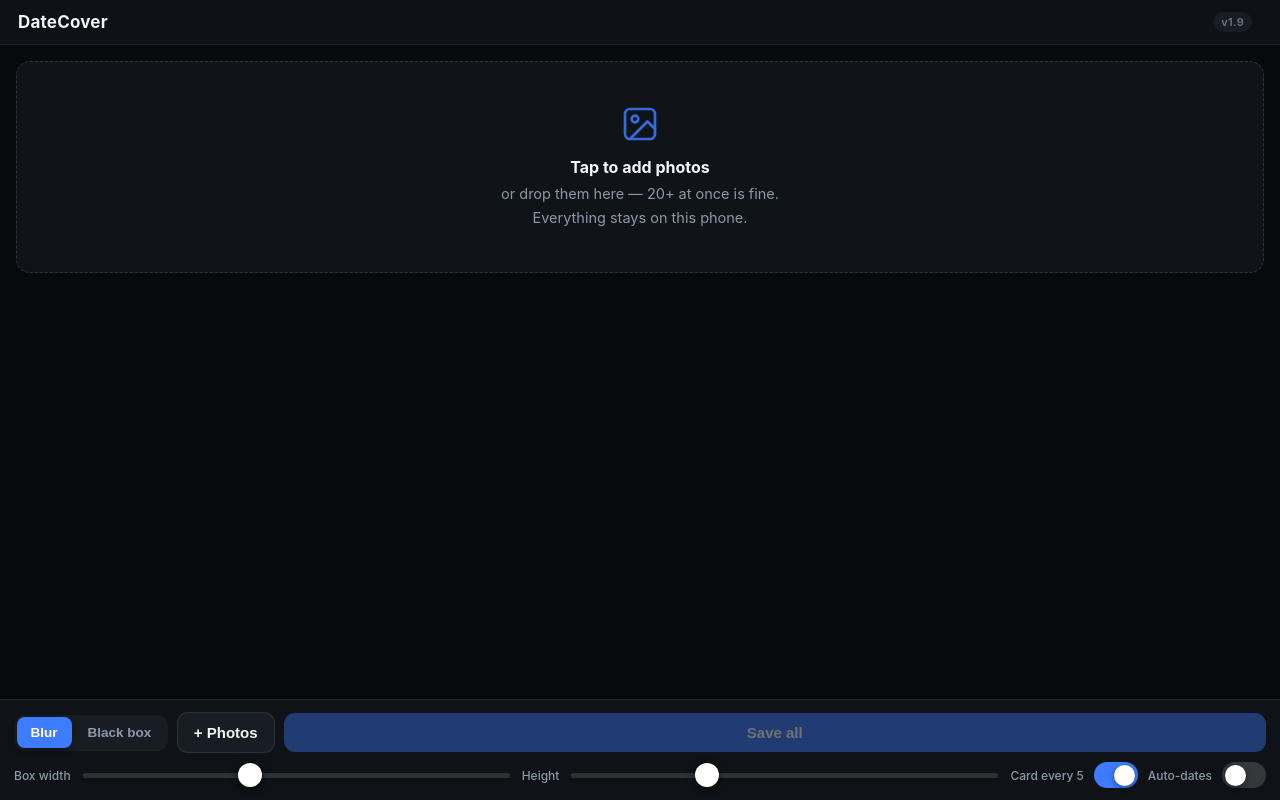
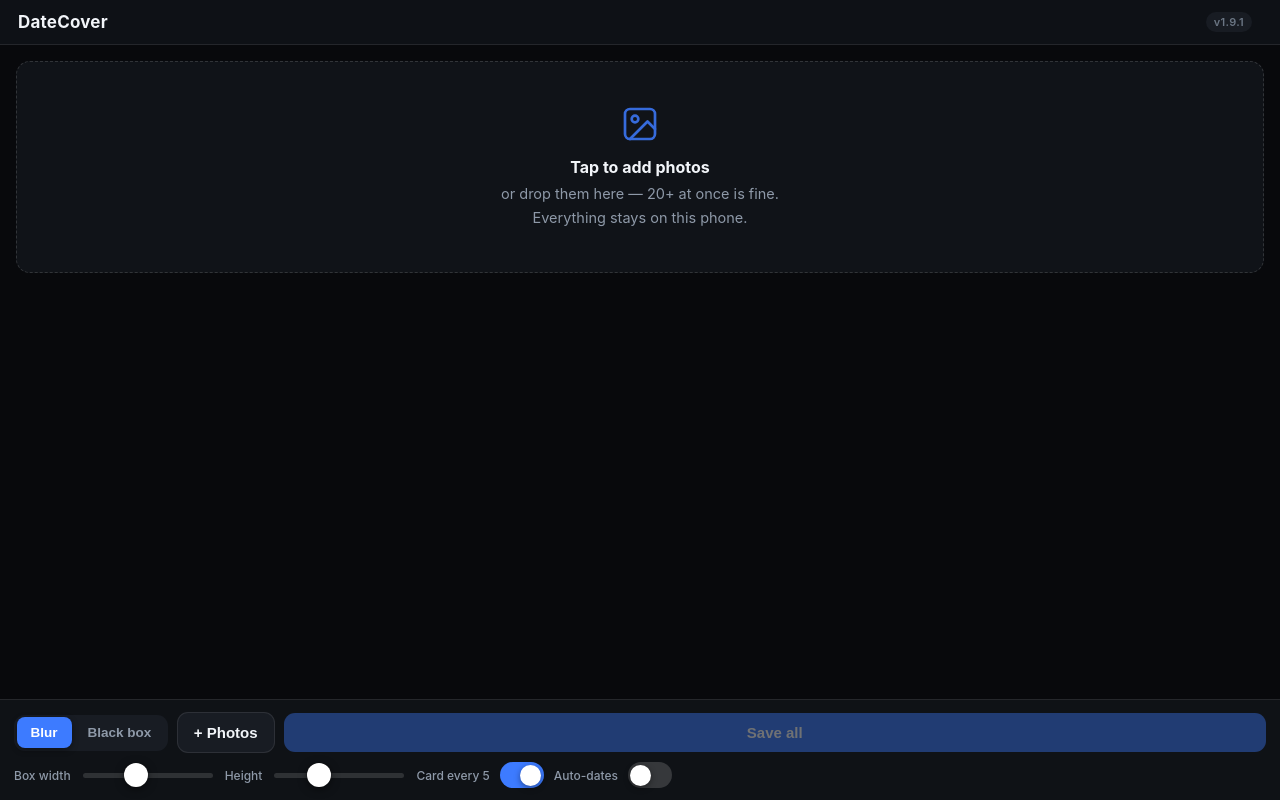
Before and after one commit to Aws8/datecover, a plain HTML site: page index.html in a window 1280 px wide. Drawn offline with Linux system fonts and the light colour scheme.

Commit message:
v1.9.1: fix horizontal overflow — toolbar row wraps, sliders capped

```diff
--- a/index.html
+++ b/index.html
@@ -27,7 +27,7 @@
   html,body{margin:0;height:100%;background:var(--bg);color:var(--txt);
     font-family:-apple-system,BlinkMacSystemFont,"SF Pro Text","Segoe UI",Roboto,Helvetica,Arial,sans-serif;
     -webkit-text-size-adjust:100%;}
-  body{display:flex;flex-direction:column;overscroll-behavior:none;height:100dvh;touch-action:manipulation}
+  body{display:flex;flex-direction:column;overscroll-behavior:none;height:100dvh;touch-action:manipulation;overflow-x:hidden;width:100%}
   ::selection{background:rgba(61,123,255,.35)}
   ::-webkit-scrollbar{width:0;height:0}
   button{-webkit-appearance:none;appearance:none;border-radius:var(--r-md);cursor:pointer;
@@ -76,9 +76,9 @@
   .btn.ghost{background:var(--panel2);color:var(--txt);box-shadow:none;border:1px solid var(--line)}
   .btn.grow{flex:1}
   .btn:disabled{opacity:.4;box-shadow:none}
-  .row{display:flex;align-items:center;gap:10px;width:100%;flex-wrap:nowrap}
+  .row{display:flex;align-items:center;gap:10px;width:100%;flex-wrap:wrap;row-gap:8px}
   .row label{font-size:12px;color:var(--mut);white-space:nowrap;font-weight:500}
-  input[type=range]{flex:1;min-width:60px;accent-color:var(--acc)}
+  input[type=range]{flex:1 1 60px;min-width:50px;max-width:130px;accent-color:var(--acc)}
 
   /* iOS-style switch */
   .sw{-webkit-appearance:none;appearance:none;width:44px;height:26px;border-radius:99px;background:rgba(255,255,255,.16);
@@ -139,7 +139,7 @@
 <body>
 <header>
   <h1>DateCover</h1>
-  <span class="ver" id="ver">v1.9</span>
+  <span class="ver" id="ver">v1.9.1</span>
   <span class="count" id="count"></span>
 </header>
 
@@ -211,7 +211,7 @@
 
 <script src="ocr/tesseract.min.js"></script>
 <script>
-const VERSION = "v1.9";
+const VERSION = "v1.9.1";
 "use strict";
 /* ---------- state ---------- */
 const items = [];            // {id,name,file,img,w,h,box:{x,y,w,h},proc}
--- a/sw.js
+++ b/sw.js
@@ -1,4 +1,4 @@
-const CACHE = "datecover-v19";
+const CACHE = "datecover-v191";
 const ASSETS = [
   "./",
   "index.html",
```
